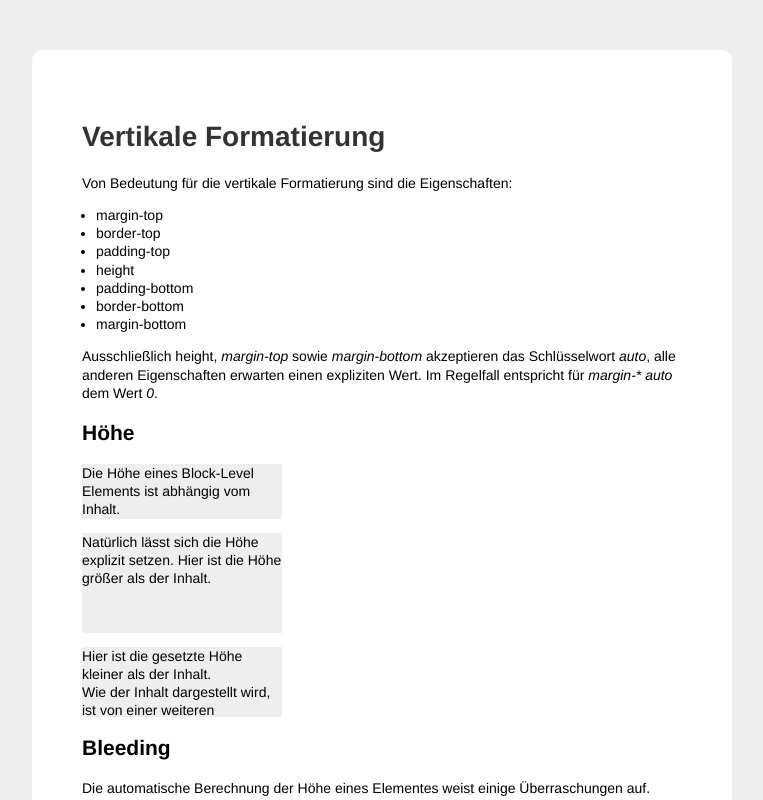
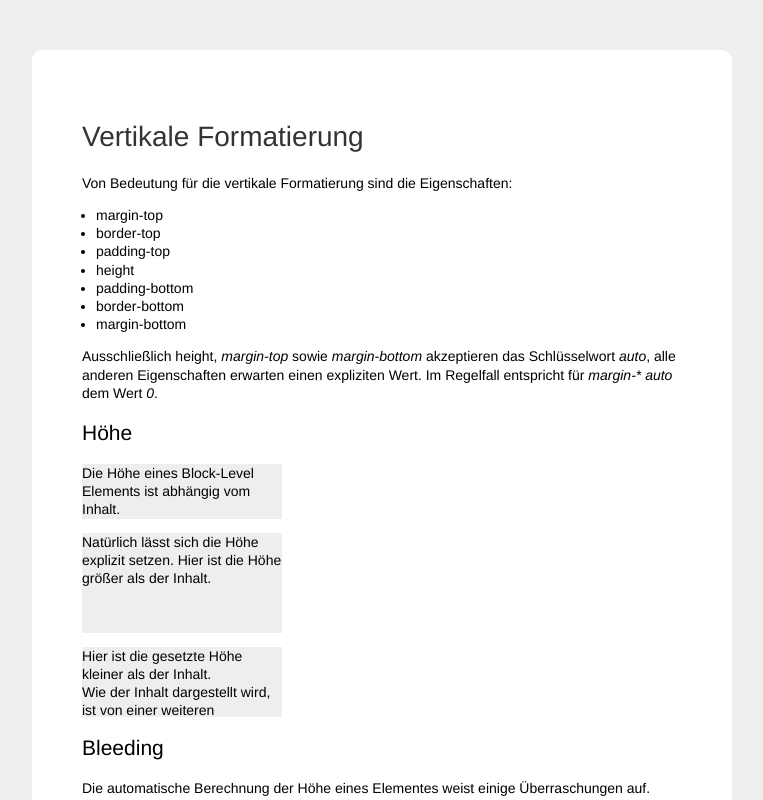
Before and after one commit to trkoch/css-demos, a plain HTML site: page layout-modell-block/sections/vertical_formatting.html in a window 1280 px wide. Shown: the top 800 px of the page, without its empty margins (258-1021 px from the left). Drawn offline with Linux system fonts and the light colour scheme.

Commit message:
enhanced base.css

```diff
--- a/layout-modell-block/stylesheets/base.css
+++ b/layout-modell-block/stylesheets/base.css
@@ -16,8 +16,12 @@ body {
 }
 
 h1 {
-  font-weight: bold;
+  font-weight: normal;
   color: #333;
+}
+
+h2 {
+  font-weight: normal;
 }
 
 a {
```
